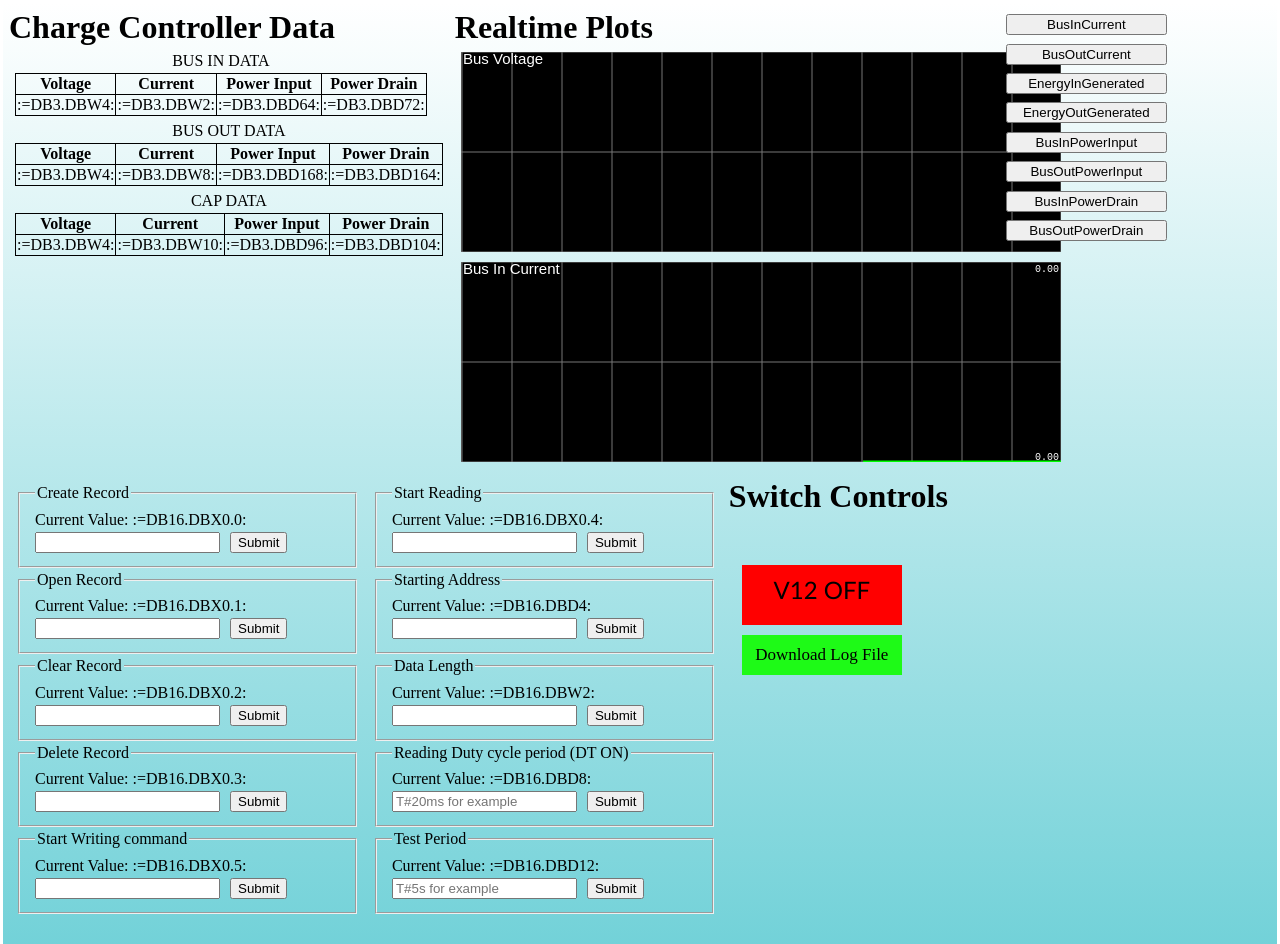
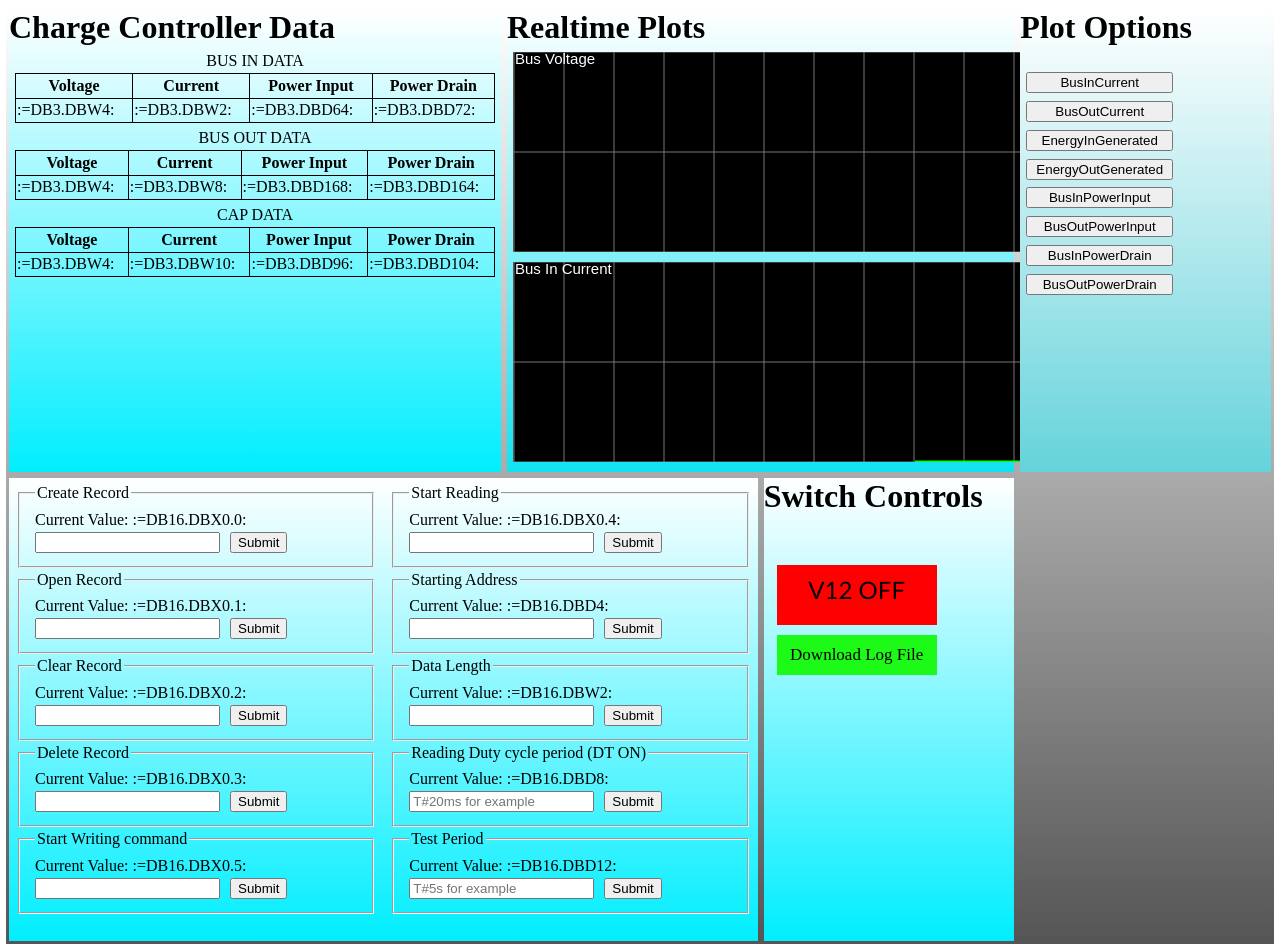
Before and after one commit to Aborrob/TestingSoftware, a plain HTML site: page index.htm in a window 1280 px wide. Shown: the top 944 px of the page. Drawn offline with nearby package versions, Linux system fonts and the light colour scheme.

Commit message:
Style improvements
--seperate sections colours

```diff
--- a/Styles.css
+++ b/Styles.css
@@ -1,20 +1,21 @@
-*{
+* {
     margin: 3px;
 }
+
 body {
-    background-image: linear-gradient(white, rgb(44, 187, 197));
-    background-repeat: no-repeat;
-    margin: 0;
-
-}
-h1{
     margin: 0;
 }
+
+h1 {
+    margin: 0;
+}
+
 table, th, td {
     border: 1px black solid;
     border-collapse: collapse;
 }
-#v12.v12-on{
+
+#v12.v12-on {
     background: rgb(51, 255, 0);
     color: rgb(0, 0, 0);
     font-family: calibri;
@@ -29,7 +30,8 @@ table, th, td {
     cursor: pointer;
     height: 40px;
 }
-#v12.v12-off{
+
+#v12.v12-off {
     background: rgb(255, 0, 0);
     color: rgb(0, 0, 0);
     font-family: calibri;
@@ -44,11 +46,13 @@ table, th, td {
     cursor: pointer;
     height: 40px;
 }
+
 .button:hover {
     opacity: 0.7;
     cursor: pointer;
 }
-.download  {
+
+.download {
     margin: 10px;
     padding: 10px;
     background: rgb(30, 250, 23);
@@ -59,27 +63,55 @@ cursor: pointer;
     font-size: 17px;
     color: black;
 }
+
 /* Grid___________________Grid____________________Grid */
+
 .grid-container {
+    background-image: linear-gradient(white, rgb(0, 0, 0));
+    background-repeat: no-repeat;
     display: grid;
     grid-template-columns: 1fr 1fr 1fr 1fr;
     grid-template-rows: 1fr 1fr 1fr;
     grid-template-areas: "CCData Plots Plots PlotButtons" "PLCControls PLCControls MiscButtons ." ". . . .";
 }
 
-  .CCData { grid-area: CCData; }
+.CCData {
+    background-image: linear-gradient(white, rgb(0, 238, 255));
+    background-repeat: no-repeat;
+    grid-area: CCData;
+}
 
-  .Plots { grid-area: Plots; }
+.CCData div table {
+    /* text-align: justify; */
+    height: 50px;
+    width: 30em;
+}
+
+.Plots {
+    background-image: linear-gradient(white, rgb(18, 227, 241));
+    background-repeat: no-repeat;
+    grid-area: Plots;
+}
 
 .PlotButtons {
+    background-image: linear-gradient(white, rgb(101, 211, 219));
+    background-repeat: no-repeat;
     grid-area: PlotButtons;
     float: left;
 }
-  .PlotButtons button{
+
+.PlotButtons button {
     width: 60%;
     margin-top: 2%;
 }
+
+.PlotButtons div {
+    text-align: justify;
+}
+
 .PLCControls {
+    background-image: linear-gradient(white, rgb(0, 238, 255));
+    background-repeat: no-repeat;
     display: grid;
     grid-template-columns: 1fr 1fr;
     grid-template-rows: 1fr;
@@ -87,9 +119,18 @@ cursor: pointer;
     grid-area: PLCControls;
 }
 
-  .PLCControls1 { grid-area: PLCControls1; }
+.PLCControls1 {
+    grid-area: PLCControls1;
+}
 
-  .PLCControls2 { grid-area: PLCControls2; }
+.PLCControls2 {
+    grid-area: PLCControls2;
+}
 
-  .MiscButtons { grid-area: MiscButtons; }
+.MiscButtons {
+    background-image: linear-gradient(white, rgb(0, 238, 255));
+    background-repeat: no-repeat;
+    grid-area: MiscButtons;
+}
+
 /* Grid___________________Grid____________________Grid */
--- a/index.htm
+++ b/index.htm
@@ -9,6 +9,7 @@
     <script src="https://code.jquery.com/jquery-3.3.1.min.js"
         integrity="sha256-FgpCb/KJQlLNfOu91ta32o/NMZxltwRo8QtmkMRdAu8=" crossorigin="anonymous"></script>
 </head>
+
 <body>
     <div class="grid-container">
         <div class="CCData">
@@ -66,11 +67,13 @@
         <div class="Plots">
             <h1>Realtime Plots</h1>
             <div id="CanvasArea">
-                <canvas class="mycanvas" id="mycanvas1" width= 600px height= 200px></canvas><br>
-                <canvas class="mycanvas" id="mycanvas2" width= 600px height= 200px></canvas>
+                <canvas class="mycanvas" id="mycanvas1" width=600px height=200px></canvas><br>
+                <canvas class="mycanvas" id="mycanvas2" width=600px height=200px></canvas>
             </div>
         </div>
         <div class="PlotButtons">
+            <h1>Plot Options</h1><br>
+            <div>
                 <button value=1 id="BusInCurrent" classclass="PlotControlButton">BusInCurrent</button><br>
                 <button id="BusOutCurrent" class="PlotControlButton">BusOutCurrent</button><br>
                 <button id="EnergyInGenerated" class="PlotControlButton">EnergyInGenerated</button><br>
@@ -79,6 +82,7 @@
                 <button id="BusOutPowerInput" class="PlotControlButton">BusOutPowerInput</button><br>
                 <button id="BusInPowerDrain" class="PlotControlButton">BusInPowerDrain</button><br>
                 <button id="BusOutPowerDrain" class="PlotControlButton">BusOutPowerDrain</button>
+            </div>
         </div>
         <div class="PLCControls">
             <div class="PLCControls1">
@@ -178,4 +182,5 @@
     </div>
     <script src="script.js"></script>
 </body>
+
 </html>
```
Lines whose indentation alone changed are shown as unchanged.
